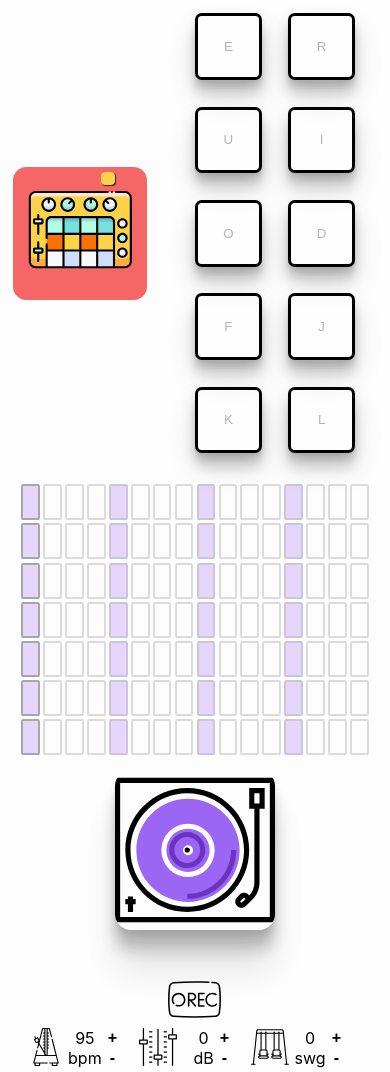
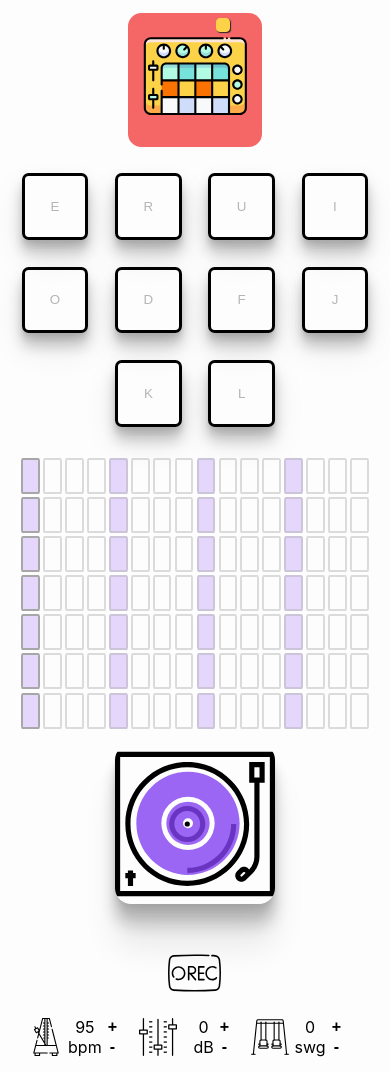
Before and after one commit to JakubJureczko/drum-seq, a React (Create React App) app: page / in a window 390 px wide. Built offline with nearby package versions, Linux system fonts and the light colour scheme; no server answers.

Commit message:
media queries

```diff
--- a/src/components/Recorder.css
+++ b/src/components/Recorder.css
@@ -41,3 +41,9 @@ align-items: center;
   background-color: transparent ; rgba(243, 65, 65, 0.8)
   cursor: pointer;
 } */
+
+@media screen and (max-width: 628px) and (orientation: portrait)  {
+  .recordbtn {
+    margin-bottom: 1em;
+}
+}
--- a/src/components/SampleBtn.css
+++ b/src/components/SampleBtn.css
@@ -140,13 +140,41 @@
     width: 80%;
   }
 }
-@media screen and (max-width: 799px) and (min-width: 700px) {
+@media screen and (max-width: 799px) and (min-width: 699px) {
   .btnContainer {
     width: 90%;
   }
 }
-@media screen and (max-width: 699px)  {
+@media screen and (max-width: 699px) and (min-width: 628px)  {
   .btnContainer {
     width: 100%;
   }
 }
+
+@media screen and (max-width: 628px) {
+  .btnContainer {
+    display: flex;
+    justify-content: center;
+     flex-wrap: wrap;
+    width: 100%;
+}
+}
+
+@media screen and (min-width: 1600px) {
+ .btnContainer{
+   width: 40%;
+ }
+}
+@media screen and (min-width: 1800px) {
+  .btnContainer{
+    width: 35%;
+  }
+ }
+ @media screen and (min-width: 2100px) {
+  .btnContainer{
+    width: 30%;
+  }
+  .btn2 {
+    margin-right: 1em;
+  }
+ }
```
